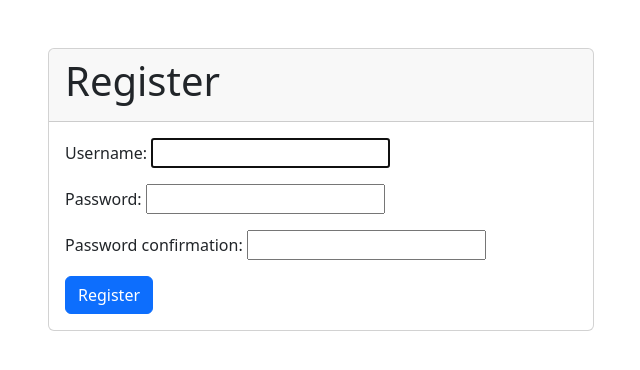
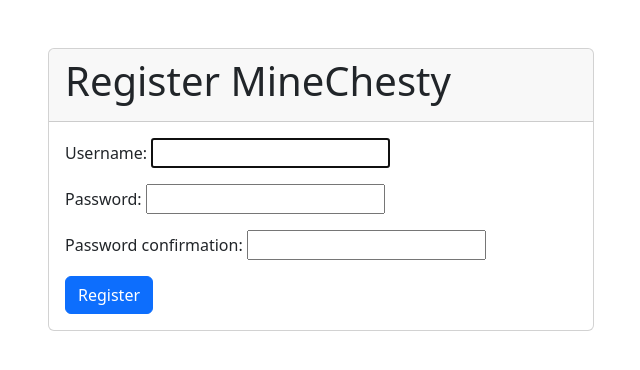
Before and after one commit to RafliMahesa/minechesty, a Django app: page /register/ in a window 1280 px wide. Shown: the top 370 px of the page, without its empty margins (319-959 px from the left). Run offline with Django 4.2, Linux system fonts and the light colour scheme.

Commit message:
Nyoba deploy

```diff
--- a/main/templates/register.html
+++ b/main/templates/register.html
@@ -11,7 +11,7 @@
         <div class="col-md-6">
             <div class="card">
                 <div class="card-header">
-                    <h1 class="card-title">Register</h1>
+                    <h1 class="card-title">Register MineChesty</h1>
                 </div>
                 <div class="card-body">
                     <form method="POST">
```
